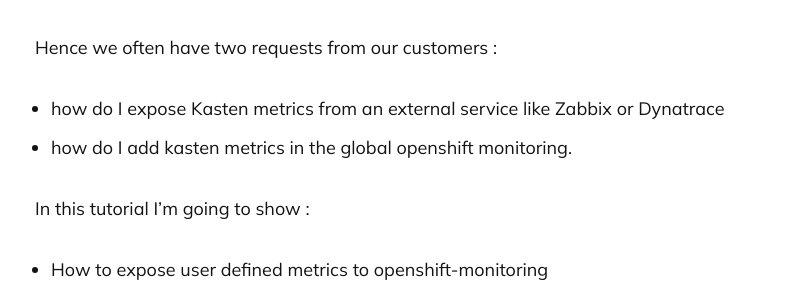
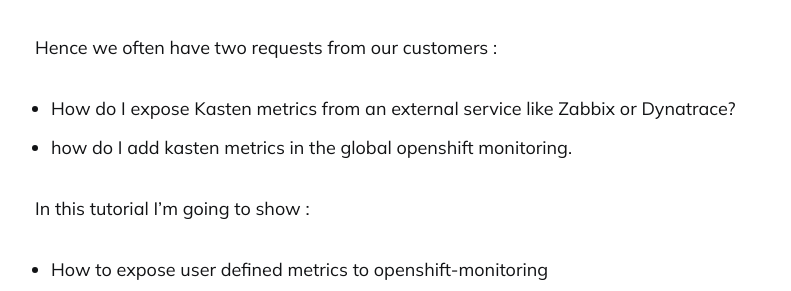
Before and after one commit to newellbrandon/kastendevhub.github.io, a Jekyll site: the page built from _posts/2024-01-12-kasten-openshift-monitoring.markdown, in a window 1280 px wide and 900 px high, scrolled down 937 px. Shown: the part 163-454 px from the top of the window, without its empty margins (235-1026 px from the left). Built offline with Jekyll 4.4.1, drawn with Linux system fonts in a browser that asks for light colours.

```diff
--- a/_posts/2024-01-12-kasten-openshift-monitoring.markdown
+++ b/_posts/2024-01-12-kasten-openshift-monitoring.markdown
@@ -16,7 +16,7 @@ featured:
 Most of the time, before you start to add Kasten to openshift there is already an ITSM stack in the company which is working with openshift monitoring. All you want to do is include Kasten in Openshift Monitoring to leverage this ITSM stack.
 
 Hence we often have two requests from our customers :
-- how do I expose Kasten metrics from an external service like Zabbix or Dynatrace
+- How do I expose Kasten metrics from an external service like Zabbix or Dynatrace?
 - how do I add kasten metrics in the global openshift monitoring.
 
 In this tutorial I'm going to show :
```
